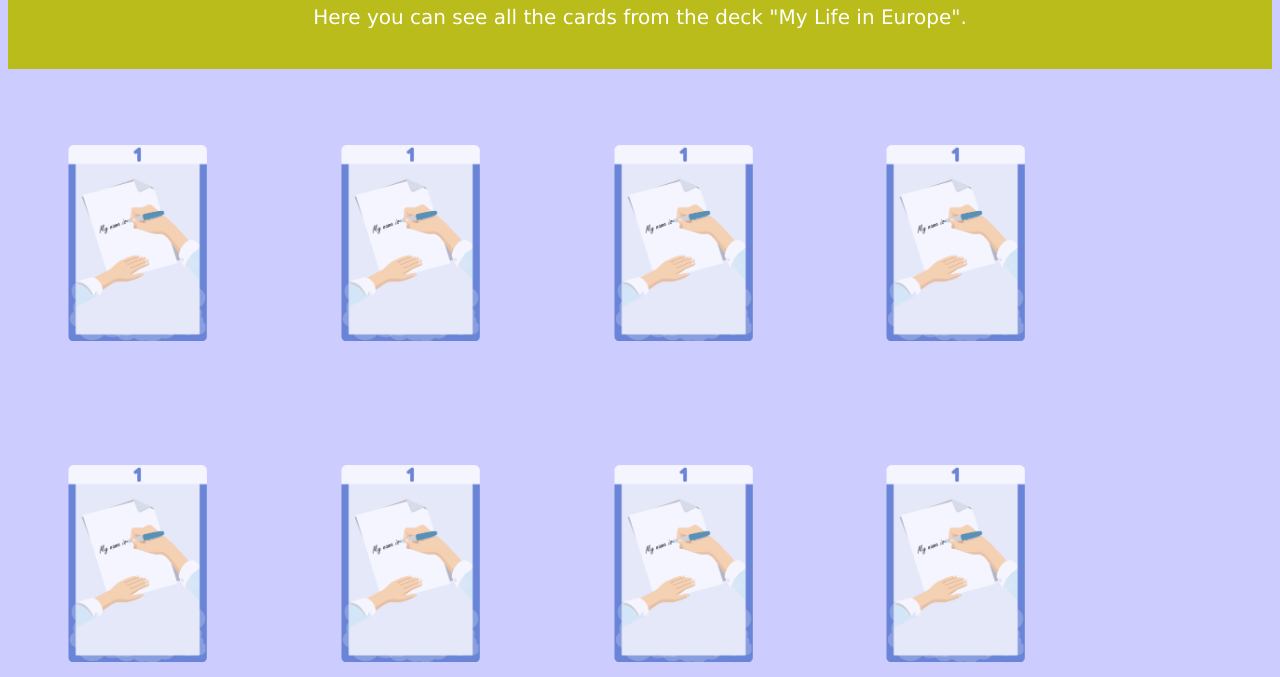
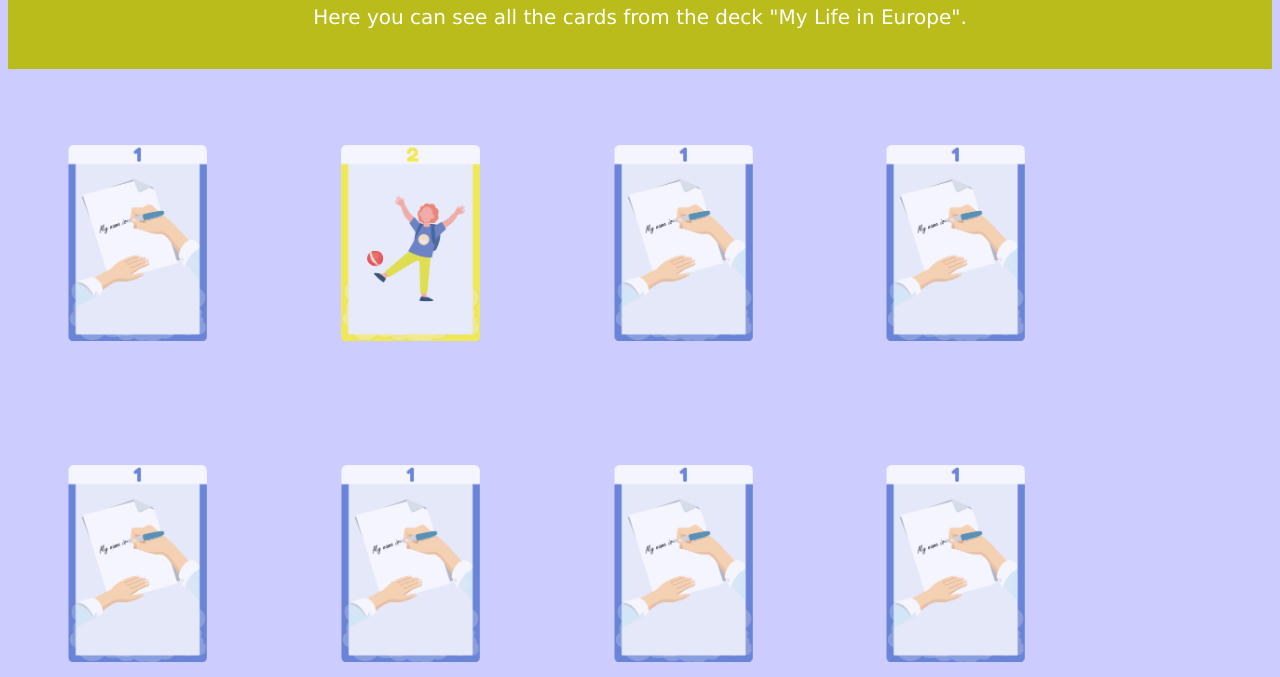
Before and after one commit to deadlymacsu/WebtestCardsNKEY, a plain HTML site: page index.html in a window 1280 px wide. Shown: the part 123-800 px from the top of the page. Drawn offline with Linux system fonts and the light colour scheme.

Commit message:
version 2.0

```diff
--- a/index.html
+++ b/index.html
@@ -21,7 +21,7 @@
       <img src="images/1_Name.png" class="card-img, zoom" alt="1: Name">
     </div>
     <div class="column">
-      <img src="images/1_Name.png" class="card-img, zoom" alt="2: Memory">
+      <img src="images/2_Memory.png" class="card-img, zoom" alt="2: Memory">
     </div>
     <div class="column">
       <img src="images/1_Name.png" class="card-img, zoom" alt="3: Self-portrait">
@@ -54,10 +54,10 @@
       <img src="images/1_Name.png" class="card-img, zoom" alt="12: Family">
     </div>
     <div class="column">
-      <img src="images/1_Name.png" class="card-img, zoom" alt="4: Family">
+      <img src="images/1_Name.png" class="card-img, zoom" alt="13: Family">
     </div>
     <div class="column">
-      <img src="images/1_Name.png" class="card-img, zoom" alt="4: Family">
+      <img src="images/1_Name.png" class="card-img, zoom" alt="14: Family">
     </div>
   </div>
 
```
Also changed, not shown: images/2_Memory.png (added).
